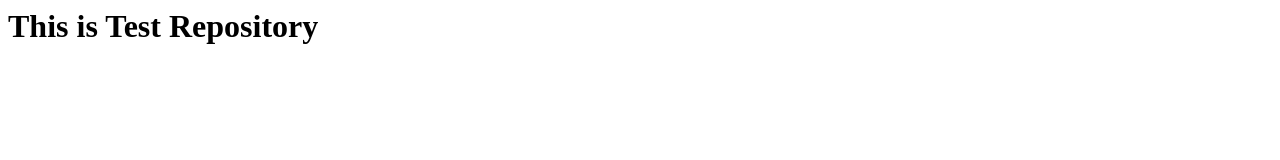
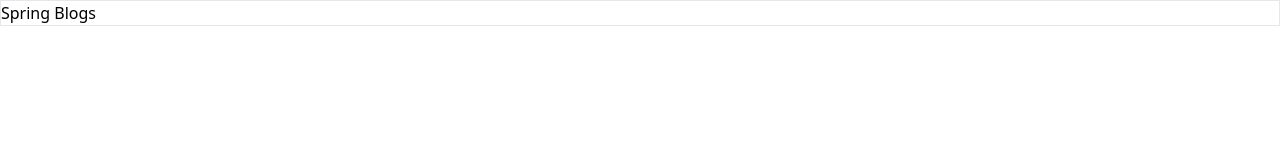
Before and after one commit to rakeshranjanit/TestRepo, a plain HTML site: page index.html in a window 1280 px wide. Drawn offline with nearby package versions, Linux system fonts and the light colour scheme.

Commit message:
Added Tailwindcss

```diff
--- a/index.html
+++ b/index.html
@@ -2,7 +2,13 @@
   <title>
     Test Repor
   </title>
+  <head>
+    <link href="https://unpkg.com/tailwindcss@^1.0/dist/tailwind.min.css" rel="stylesheet">
+  </head>
   <body>
-    <h1>This is Test Repository</h1>
+     <div>
+    <div class="flex flex-col justify-center border">Spring Blogs</div>
+    </div>
+
   </body>
 </html>
```
